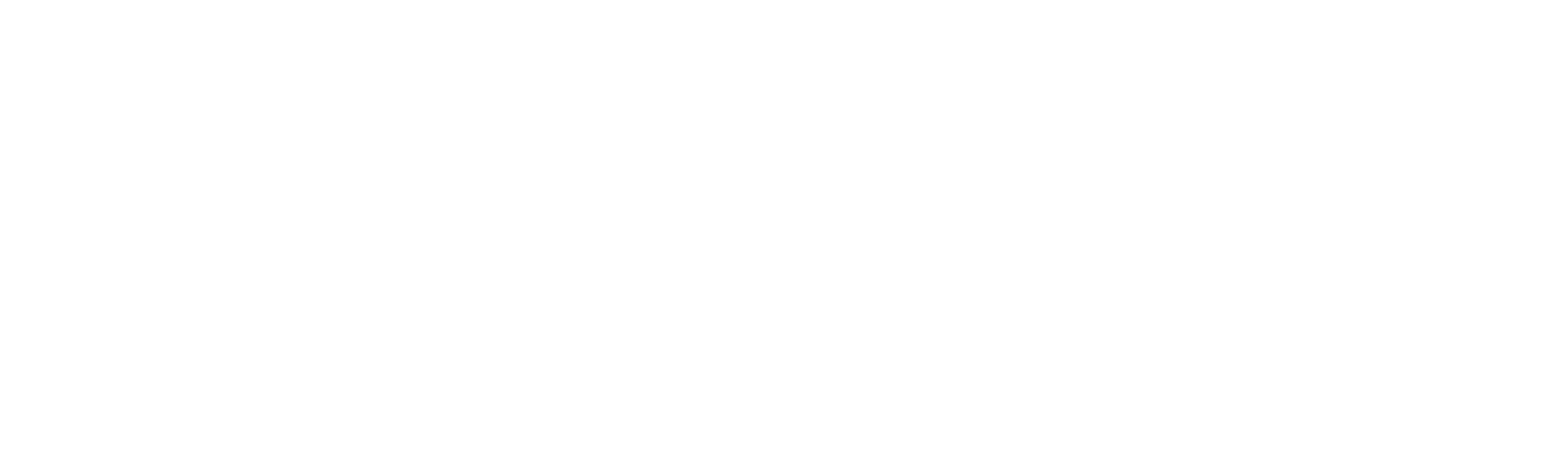
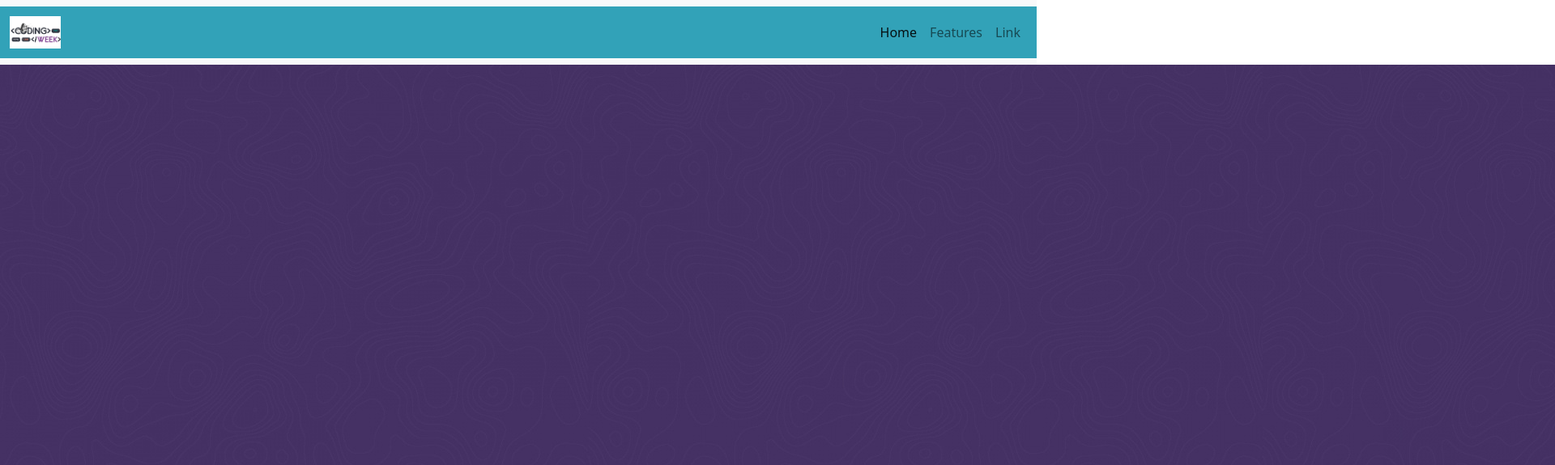
Before and after one commit to Ba3line/bootstrap-, a website: page index.html in a window 1280 px wide. Shown: the top 575 px of the page at 81% size, 1920 px wide, since content can reach past the window. Drawn offline with Linux system fonts and the light colour scheme.

Commit message:
navbar fini

```diff
--- a/index.html
+++ b/index.html
@@ -0,0 +1,39 @@
+<!DOCTYPE html>
+<html lang="en">
+
+<head>
+    <meta charset="UTF-8">
+    <meta http-equiv="X-UA-Compatible" content="IE=edge">
+    <meta name="viewport" content="width=device-width, initial-scale=1.0">
+    <link rel="stylesheet" href="./public/css/app.css">
+    <title>Bootstrap</title>
+</head>
+
+<body>
+    <header>
+        <nav class="navbar navbar-expand-lg navbar-light bg-light">
+            <div class="container-fluid">
+                <img src="./public/img/coding-week.jpg" alt="" class="imagecoding">
+                <div class="collapse navbar-collapse d-flex justify-content-end" id="navbarNav">
+                    <ul class="navbar-nav">
+                        <li class="nav-item">
+                            <a class="nav-link active" aria-current="page" href="#">Home</a>
+                        </li>
+                        <li class="nav-item">
+                            <a class="nav-link" href="#">Features</a>
+                        </li>
+                        <li class="nav-item">
+                            <a class="nav-link" href="#">Link</a>
+                        </li>
+                    </ul>
+                </div>
+            </div>
+        </nav>
+    </header>
+
+    <section>
+        <img src="./public/img/twitter_bootstrap-wallpaper-1920x1200.jpg" alt="" class="twitterboot">
+    </section>
+</body>
+
+</html>
--- a/src/sass/module/_style.sass
+++ b/src/sass/module/_style.sass
@@ -0,0 +1 @@
+@import ./navbar
--- /dev/null
+++ b/src/sass/module/navbar.sass
@@ -0,0 +1,5 @@
+.container-fluid
+    background-color: #32a2b8
+    height: 5vw
+.imagecoding
+    width: 5%
```
Also changed, not shown: public/css/app.css, src/sass/module/contenu.sass (added), 1 other file.
